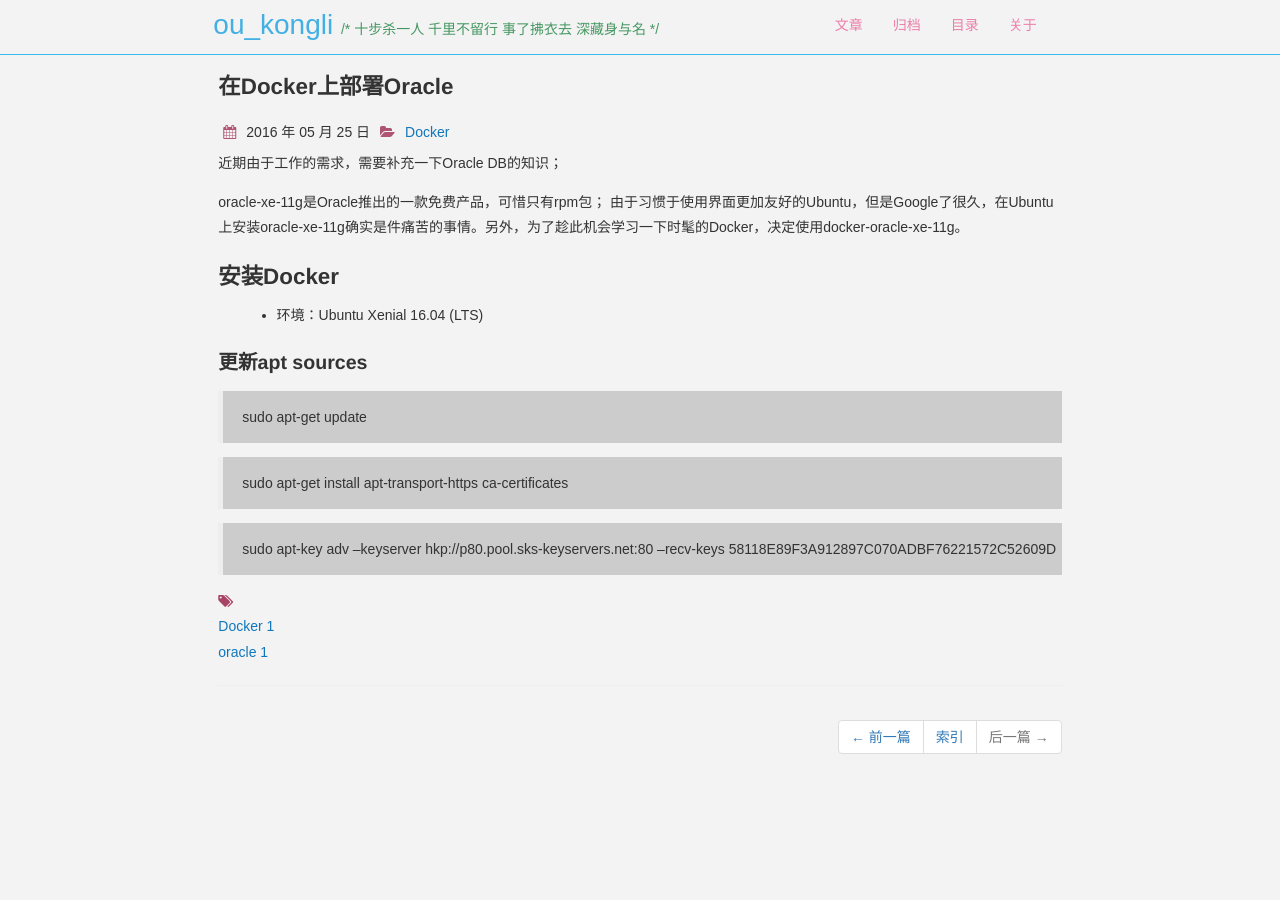
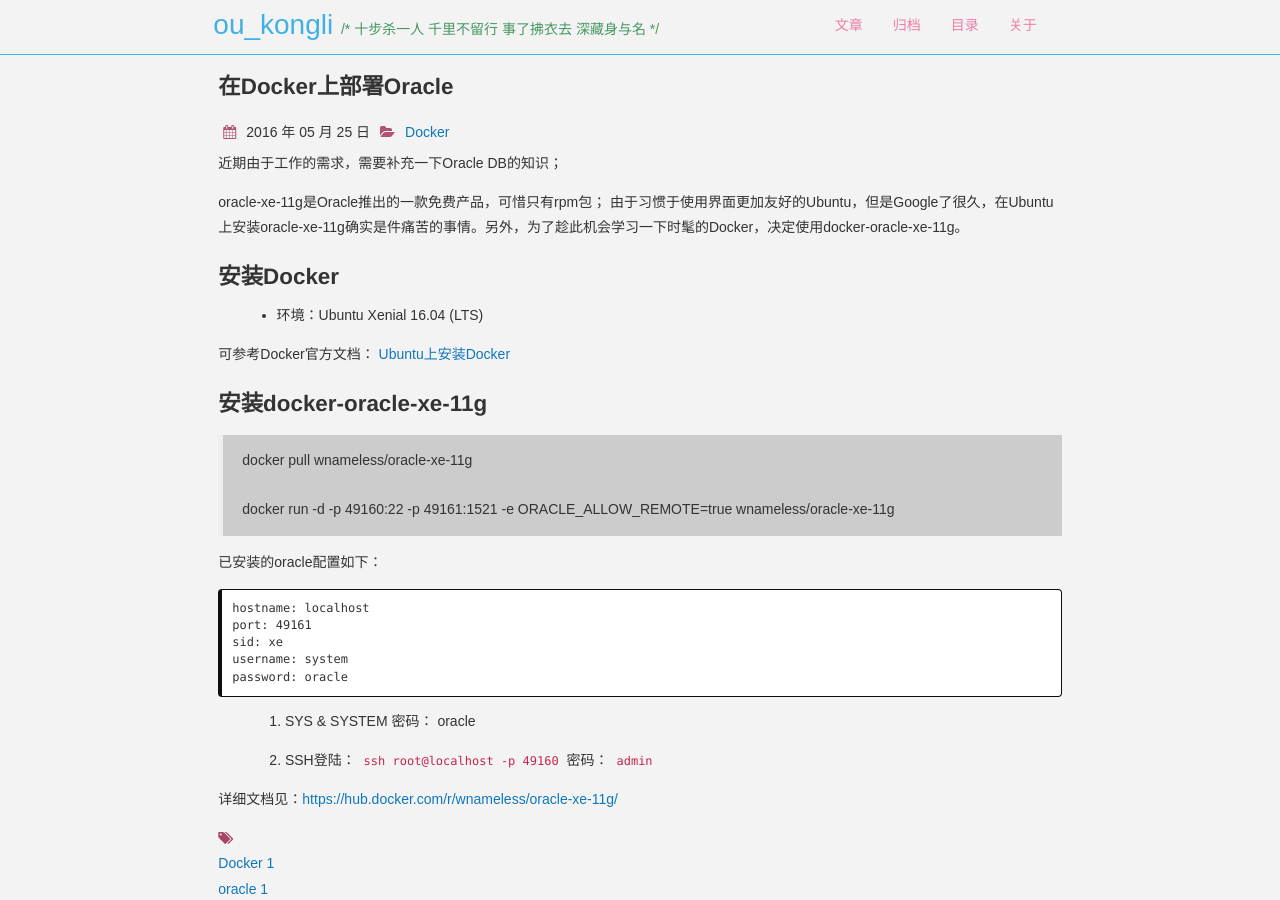
Before and after one commit to ouyangkongli/ouyangkongli.github.io, a Jekyll site: the page built from _posts/2016-05-25-oracle-in-docker.md, in a window 1280 px wide and 900 px high. Built offline with Jekyll 4.4.1, drawn with Linux system fonts in a browser that asks for light colours; nearby versions of some CDN libraries; comment, search, counter and statistics services are not loaded.

Commit message:
update oracle in docker

```diff
--- a/_posts/2016-05-25-oracle-in-docker.md
+++ b/_posts/2016-05-25-oracle-in-docker.md
@@ -1,7 +1,7 @@
 ---
 layout: post
 title: 在Docker上部署Oracle
-description: 总结近期本人面试遇到的典型题目
+description: 在Docker上部署Oracle
 tag: [Docker, oracle]
 comments: true
 categories: Docker
@@ -15,14 +15,28 @@ oracle-xe-11g是Oracle推出的一款免费产品，可惜只有rpm包；
 ## 安装Docker
 * 环境：Ubuntu Xenial 16.04 (LTS)
 
-### 更新apt sources
-> sudo apt-get update
+可参考Docker官方文档：
+[Ubuntu上安装Docker](https://docs.docker.com/engine/installation/linux/ubuntulinux/)
 
-> sudo apt-get install apt-transport-https ca-certificates
+## 安装docker-oracle-xe-11g
 
-> sudo apt-key adv --keyserver hkp://p80.pool.sks-keyservers.net:80 --recv-keys 58118E89F3A912897C070ADBF76221572C52609D
+> docker pull wnameless/oracle-xe-11g
+>
+> docker run -d -p 49160:22 -p 49161:1521 -e ORACLE_ALLOW_REMOTE=true wnameless/oracle-xe-11g
 
+已安装的oracle配置如下：
 
+    hostname: localhost
+    port: 49161
+    sid: xe
+    username: system
+    password: oracle
+
+1. SYS & SYSTEM 密码： oracle
+
+2. SSH登陆： `ssh root@localhost -p 49160`  密码： `admin`
+
+详细文档见：[https://hub.docker.com/r/wnameless/oracle-xe-11g/](https://hub.docker.com/r/wnameless/oracle-xe-11g/)
 
 
 <!-- more -->
```
